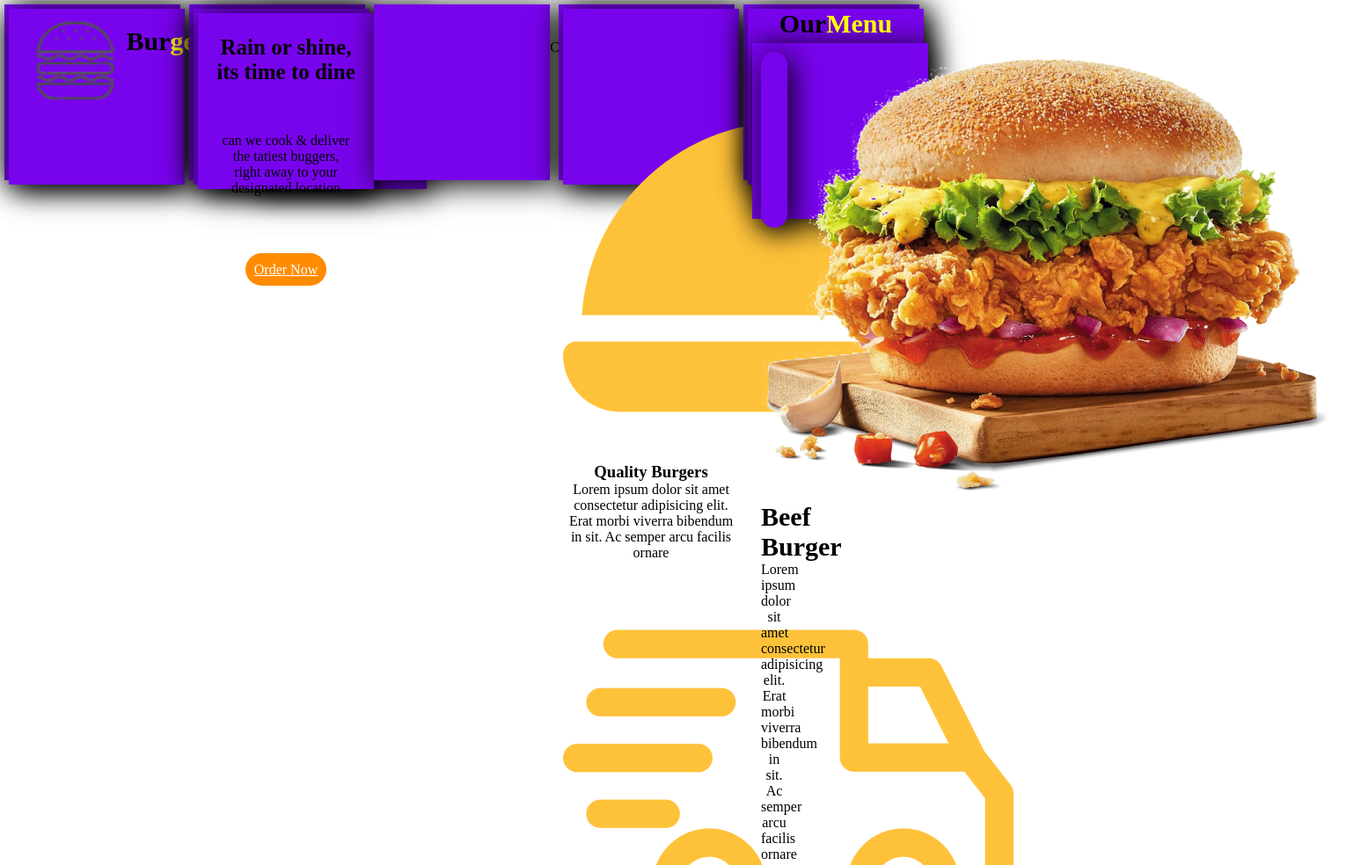
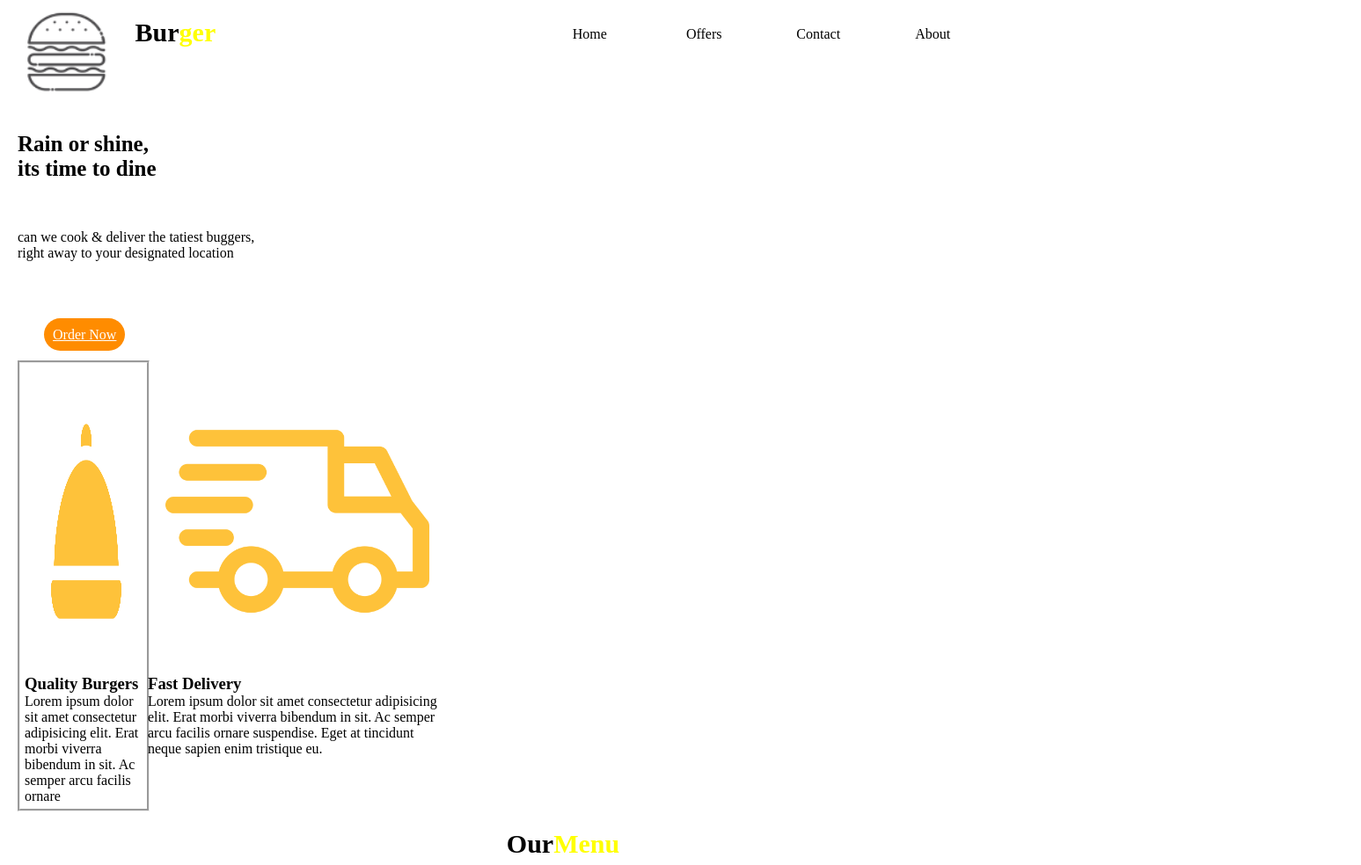
Before and after one commit to han254/IP-week1, a plain HTML site: page index.html in a window 1280 px wide. Shown: the top 984 px of the page at 88% size, 1547 px wide, since content can reach past the window. Drawn offline with Linux system fonts and the light colour scheme.

Commit message:
recent changes

```diff
--- a/index.html
+++ b/index.html
@@ -42,10 +42,11 @@
         <img src="images/food-tray.png" alt="tray">
         <h3>Quality Burgers</h3>
         <p>Lorem ipsum dolor sit amet consectetur adipisicing elit. Erat morbi viverra bibendum in sit. Ac semper arcu facilis ornare</p>
+        </div>
+        <div class="delivery">
         <img src="images/delivery.png" alt="delivery">
         <h3>Fast Delivery</h3>
         <p>Lorem ipsum dolor sit amet consectetur adipisicing elit. Erat morbi viverra bibendum in sit. Ac semper arcu facilis ornare suspendise. Eget at tincidunt neque sapien enim tristique eu. </p>
-
     </div>
 </div>
 
--- a/style.css
+++ b/style.css
@@ -69,18 +69,31 @@ margin: 25px 20px;
     background-color: darkorange;
     color: white;
 }
-div {
-    height: 200px;
-    width: 200px;
-    margin: 5px;
-    background-color: rgb(120, 4, 237);
-    background-clip: border-box;
-    box-shadow: 5px 5px 2em;
-    text-align: center;
-    float:left;
-    clear: none;
-  }
-
+img{
+    height: 300px;
+    float: top left;
+    margin: 20px;
+}
+.container{
+    width: 150px;
+    display: flex;
+    flex-direction:row;
+    border: groove;
+    padding: 10px 10px 5px 5px;
+    margin: 20px;
+}
+.container .quality img{
+width: 100px;
+flex: 1;
+padding: 10px;
+font-size: 12px;
+}
+.container .fast img{
+    width: 100px;
+flex: 1;
+padding: 10px;
+font-size: 12px;
+}
 #part3 h3{
     text-align:center;
     font-size: 30px;
```
